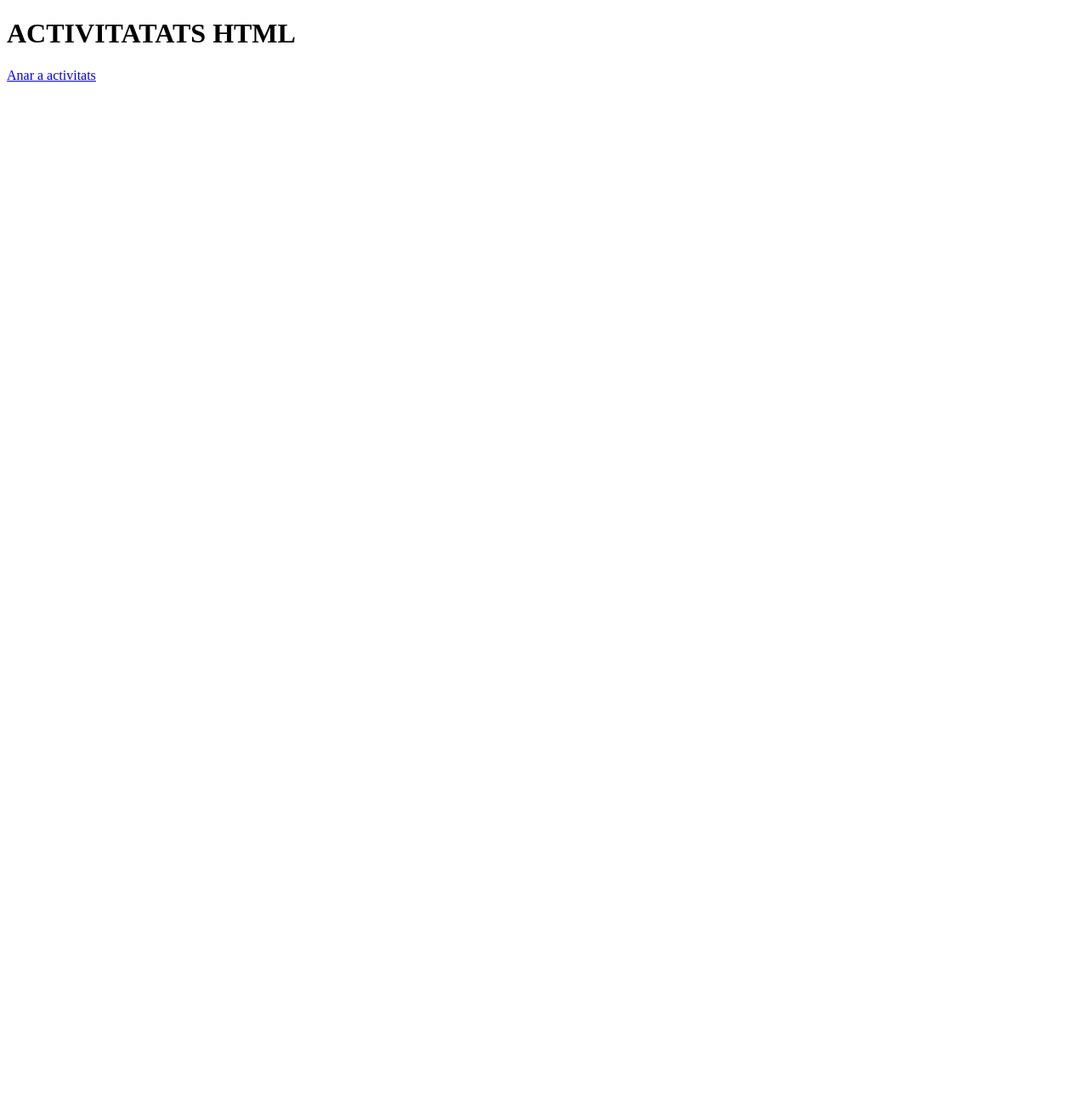
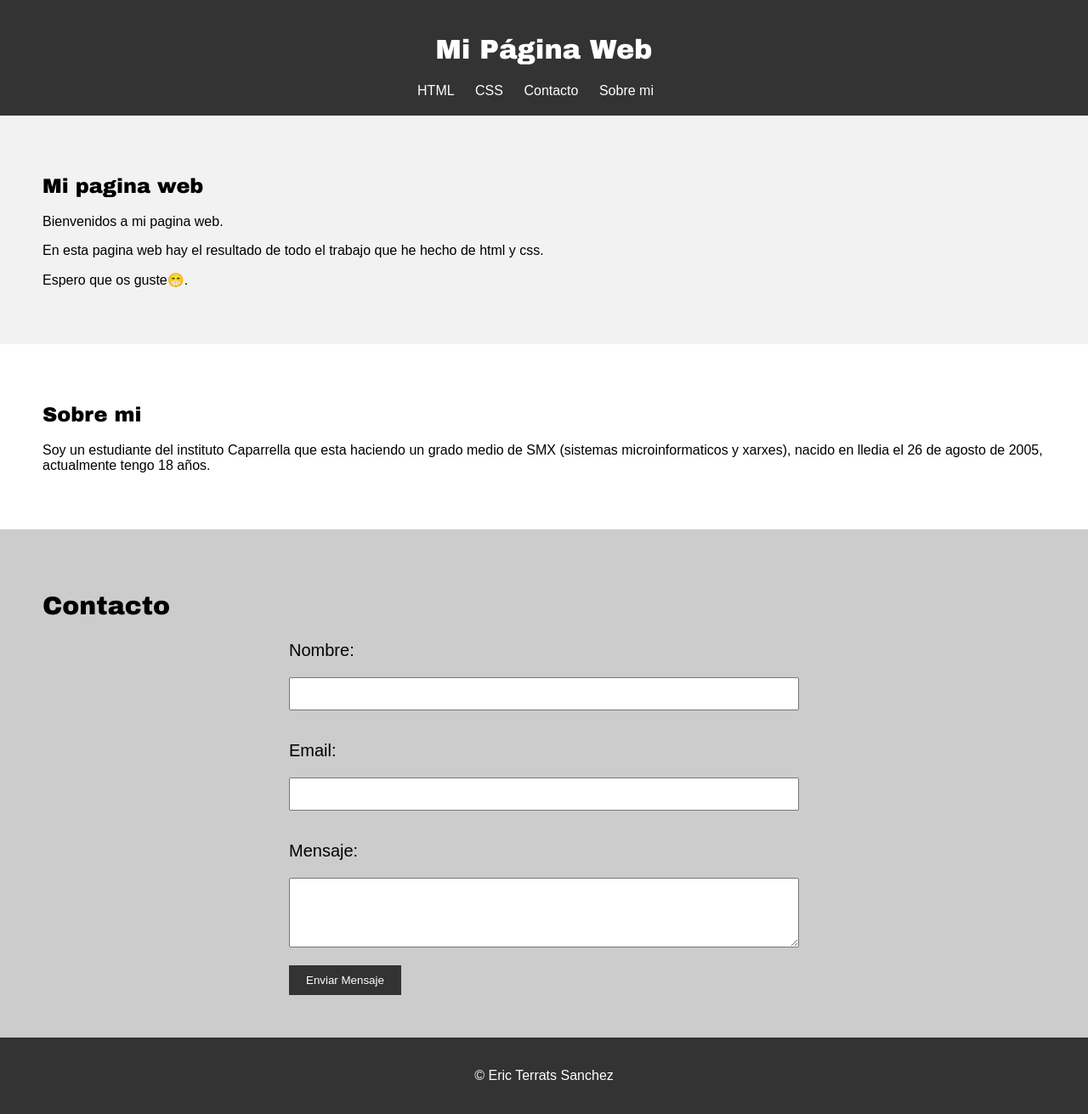
Before and after one commit to Eterrats/mypaginaeninternet, a plain HTML site: page index.html in a window 1280 px wide. Shown: the whole page at 85% size. Before the commit the page ends 800 px from the top, so only its background shows below. Drawn offline with Linux system fonts and the light colour scheme.

Commit message:
pagina final

```diff
--- a/index.html
+++ b/index.html
@@ -3,10 +3,142 @@
 <head>
     <meta charset="UTF-8">
     <meta name="viewport" content="width=device-width, initial-scale=1.0">
-    <title>Document</title>
+    <title>Mi Página Web</title>
+    <style>
+        /* Estilos generales */
+        body {
+            font-family: Arial, sans-serif;
+            margin: 0;
+            padding: 0;
+        }
+
+        header {
+            background-color: #333;
+            color: #fff;
+            padding: 20px;
+            text-align: center;
+            display: flex;
+            justify-content: center;
+            align-items: center;
+            flex-direction: column;
+        }
+
+        nav ul {
+            list-style-type: none;
+            margin: 0;
+            padding: 0;
+        }
+
+        nav ul li {
+            display: inline;
+            margin-right: 20px;
+        }
+
+        nav ul li a {
+            color: #fff;
+            text-decoration: none;
+            transition: color 0.3s; /* Transición suave del color */
+        }
+
+        nav ul li a:hover {
+            color: #00e1ff; /* Cambia el color al pasar el ratón por encima */
+        }
+
+
+        section {
+            padding: 50px;
+        }
+
+        footer {
+            background-color: #333;
+            color: #fff;
+            text-align: center;
+            padding: 20px;
+        }
+
+        /* Estilos específicos */
+        h1, h2 {
+            font-family: 'Arial Black', sans-serif;
+        }
+
+        section#inicio {
+            background-color: #f2f2f2;
+        }
+
+        section#acerca {
+            background-color: #e0e0e0;
+        }
+
+        section#contacto {
+            background-color: #ccc;
+            font-size: 20px;
+        }
+
+        form {
+            max-width: 600px;
+            margin: 0 auto;
+        }
+
+        label {
+            display: block;
+            margin-bottom: 8px;
+        }
+
+        input, textarea {
+            width: 100%;
+            padding: 10px;
+            margin-bottom: 16px;
+            box-sizing: border-box;
+        }
+
+        button {
+            background-color: #333;
+            color: #fff;
+            padding: 10px 20px;
+            border: none;
+            cursor: pointer;
+        }
+    </style>
 </head>
 <body>
-<h1>ACTIVITATATS HTML</h1>
-    <a href="activitats/activitats.html">Anar a activitats</a>
+    <header>
+        <h1>Mi Página Web</h1>
+        <nav>
+            <ul>
+                <li><a href="activitats\activitats.html">HTML</a></li>
+                <li><a href="activitats\actividadesCSS.html">CSS</a></li>
+                <li><a href="#contacto">Contacto</a></li>
+                <li><a href="#sobre-mi">Sobre mi</a></li>
+            </ul>
+        </nav>
+    </header>
+    <section id="inicio">
+        <h2>Mi pagina web</h2>
+        <p>Bienvenidos a mi pagina web.</p>
+        <p>En esta pagina web hay el resultado de todo el trabajo que he hecho de html y css.</p>
+        <p>Espero que os guste😁.</p>
+    </section>
+    <section id="sobre-mi">
+        <h2>Sobre mi</h2>
+        <p>Soy un estudiante del instituto Caparrella que esta haciendo un grado medio de SMX (sistemas microinformaticos y xarxes), nacido en lledia el 26 de agosto de 2005, actualmente tengo 18 años.</p>
+    </section>
+    <section id="contacto">
+        <h2>Contacto</h2>
+        <form action="#" method="post">
+            <p><label for="nombre">Nombre:</label></p>
+            <input type="text" id="nombre" name="nombre" required>
+
+            <p><label for="email">Email:</label></p>
+            <input type="email" id="email" name="email" required>
+
+            <p><label for="mensaje">Mensaje:</label></p>
+            <textarea id="mensaje" name="mensaje" rows="4" required></textarea>
+
+            <button type="submit">Enviar Mensaje</button>
+        </form>
+    </section>
+    <footer>
+        <p>&copy; Eric Terrats Sanchez</p>
+    </footer>
 </body>
 </html>
```
Also changed, not shown: activitats/actividadesCSS.html (added, +131 -0 lines), activitats/activitats.html (+40 -1 lines), sobre-mi.html (added, +36 -0 lines), hack.jpg (added).
